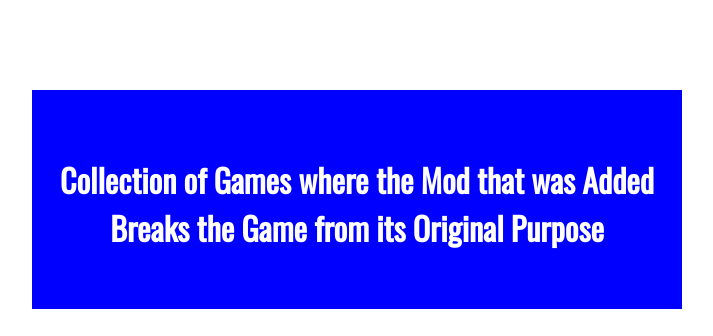
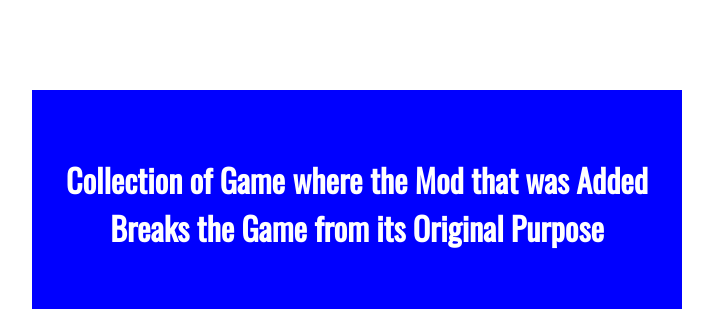
Before and after one commit to VanessaBlacow-Berggren/GamesDestroyed, a plain HTML site: page index.html in a window 1280 px wide. Shown: the top 336 px of the page, without its empty margins (283-996 px from the left). Drawn offline with nearby package versions, Linux system fonts and the light colour scheme.

Commit message:
Update index.html

```diff
--- a/index.html
+++ b/index.html
@@ -6,7 +6,7 @@
   </head>
   <body>
     <div class="box">
-    <h1>Collection of Games where the Mod that was Added Breaks the Game from its Original Purpose</h1>
+    <h1>Collection of Game where the Mod that was Added Breaks the Game from its Original Purpose</h1>
     </div>
     <div class="portfolio-item">
         <div class="box">
```
